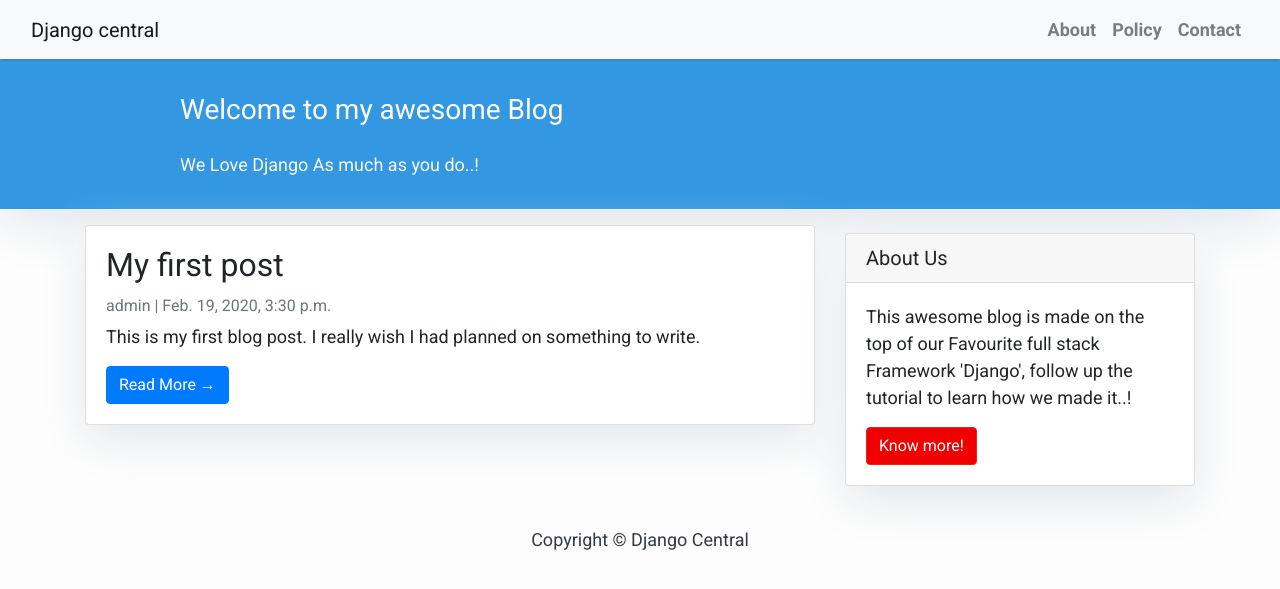
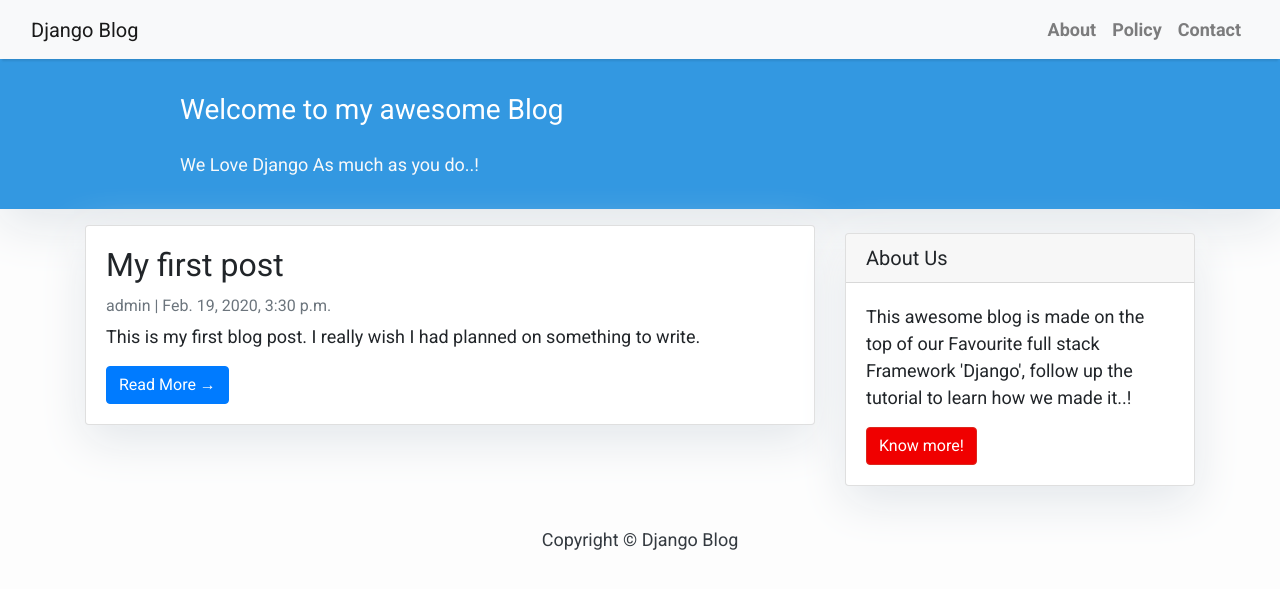
Before and after one commit to rockstardotb/django-customizable-blog, a Django app: template workshop2020/website/templates/index.html in a window 1280 px wide. Shown: the top 589 px of the page. Run offline with Django 3.2, Linux system fonts and the light colour scheme; the template is opened without the code that fills it: values that come from a table or form of the project are taken from there, others are empty; data comes from the database, SQL or seed files in the repository; parts of the project's set-up code (start-up, migrations or seed data) failed here and were passed over; some libraries are stand-ins or nearby versions.

Commit message:
updated formatting

```diff
--- a/workshop2020/website/templates/base.html
+++ b/workshop2020/website/templates/base.html
@@ -37,7 +37,7 @@
         <!-- Navigation -->
         <nav class="navbar navbar-expand-lg navbar-light bg-light shadow" id="mainNav">
             <div class="container-fluid">
-                <a class="navbar-brand" href="{% url 'home' %}">Django central</a>
+                <a class="navbar-brand" href="{% url 'home' %}">Django Blog</a>
                 <button class="navbar-toggler navbar-toggler-right" type="button" data-toggle="collapse" data-target="#navbarResponsive"
                     aria-controls="navbarResponsive" aria-expanded="false" aria-label="Toggle navigation">
                     <span class="navbar-toggler-icon"></span>
@@ -63,7 +63,7 @@
         {% endblock content %}
         <!-- Footer -->
         <footer class="py-3 bg-grey">
-            <p class="m-0 text-dark text-center ">Copyright &copy; Django Central</p>
+            <p class="m-0 text-dark text-center ">Copyright &copy; Django Blog</p>
         </footer>
     </body>
 </html>
--- a/workshop2020/website/templates/index.html
+++ b/workshop2020/website/templates/index.html
@@ -59,7 +59,7 @@
                 <h5 class="card-header">About Us</h5>
             <div class="card-body">
                 <p class="card-text"> This awesome blog is made on the top of our Favourite full stack Framework 'Django', follow up the tutorial to learn how we made it..!</p>
-                <a href="https://djangocentral.com/building-a-blog-application-with-django"
+                <a href="https://github.com/rockstardotb/workshop2020/blob/master/README.md"
                    class="btn btn-danger">Know more!</a>
             </div>
         </div>
--- a/workshop2020/website/website/settings.py
+++ b/workshop2020/website/website/settings.py
@@ -26,7 +26,7 @@
 # SECURITY WARNING: don't run with debug turned on in production!
 DEBUG = True
 
-ALLOWED_HOSTS = []
+ALLOWED_HOSTS = ["0.0.0.0"]
 
 
 # Application definition
```
